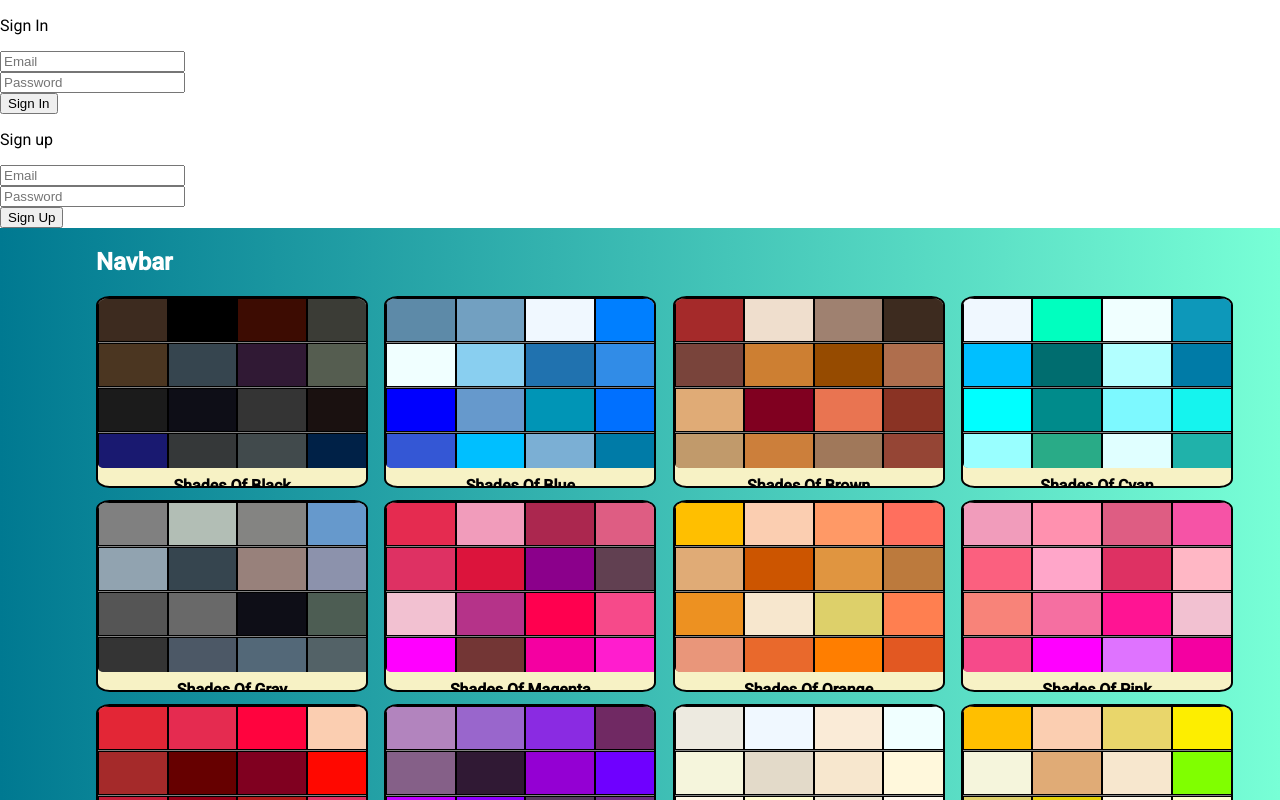
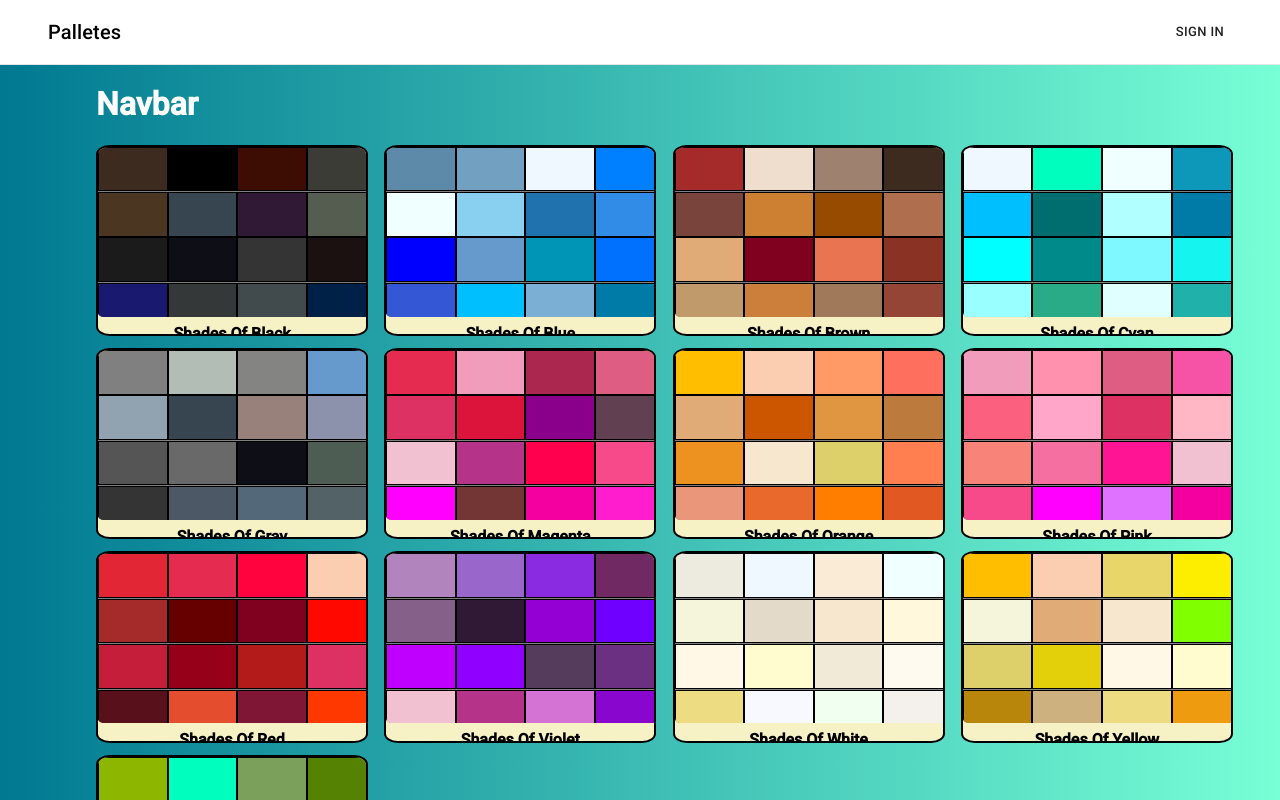
Before and after one commit to chingu-voyages/v9-geckos-team-14, a React (Create React App) app in the folder client/: page / in a window 1280 px wide. Shown: the top 800 px of the page. Built offline with nearby package versions, Linux system fonts and the light colour scheme.

Commit message:
add Header component

```diff
--- a/client/src/App.js
+++ b/client/src/App.js
@@ -1,11 +1,12 @@
 import React from "react";
 import { Route, Switch } from "react-router-dom";
+import "./normalize.css";
 import "./App.css";
 import MainPalette from "./components/Palette/MainPalette";
 import ListColors from "./resources/ListColors";
 import { generatePalette } from "./resources/Helper";
 import DisplayListPalette from "./components/DisplayListPalette/DisplayListPalette";
-import Login from "./components/Login/Login";
+import Header from "./components/Header/Header";
 
 class App extends React.Component {
   findPalette(id) {
@@ -18,9 +19,8 @@ class App extends React.Component {
 
     return (
       <div>
-        <Login />
+        <Header />
         <Switch>
-          {" "}
           <Route
             exact
             path="/"
--- /dev/null
+++ b/client/src/components/Header/Header.css
@@ -0,0 +1,8 @@
+header {
+  background-color: #fff;
+  border-bottom: 1px solid rgba(0, 0, 0, 0.1);
+}
+
+.header {
+  justify-content: space-between;
+}
--- /dev/null
+++ b/client/src/components/Header/Header.js
@@ -0,0 +1,25 @@
+import React, { Component } from "react";
+import Container from "@material-ui/core/Container";
+import Toolbar from "@material-ui/core/Toolbar";
+import Typography from "@material-ui/core/Typography";
+import Button from "@material-ui/core/Button";
+import "./Header.css";
+
+export default class Header extends Component {
+  render() {
+    return (
+      <header>
+        <Container maxWidth="lg">
+          <Toolbar className="header">
+            <Typography variant="h6" color="inherit">
+              Palletes
+            </Typography>
+            <div>
+              <Button size="small">Sign In</Button>
+            </div>
+          </Toolbar>
+        </Container>
+      </header>
+    );
+  }
+}
```
